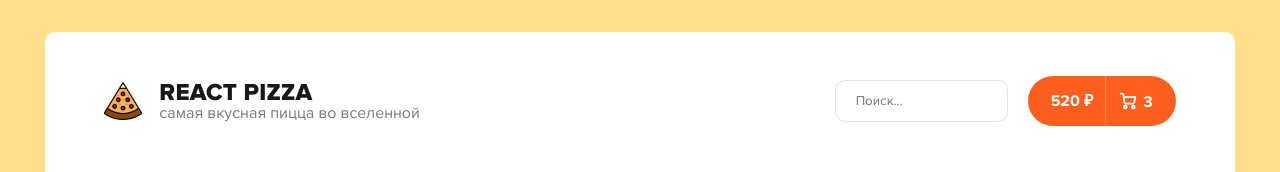
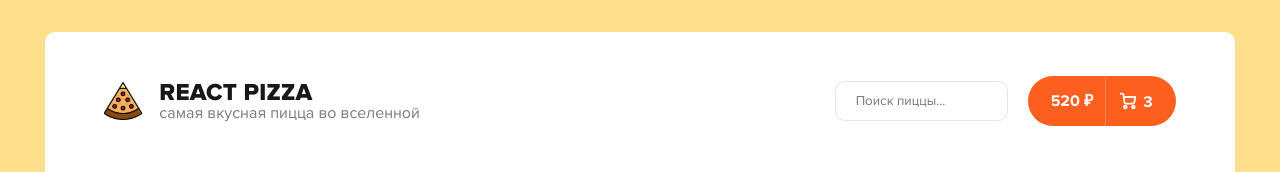
Before and after one commit to Dubovec-Vladislav/Pizza-app, a React (Create React App) app: page / in a window 1280 px wide. Shown: the top 172 px of the page. Built offline with nearby package versions, Linux system fonts and the light colour scheme; no server answers.

Commit message:
Updating search input

```diff
--- a/src/App.tsx
+++ b/src/App.tsx
@@ -1,4 +1,4 @@
-import React, { FC } from 'react'
+import React, { FC, useState } from 'react'
 import style from './App.module.scss'
 import Header from './components/Header/Header'
 import Main from './components/Main/Main'
@@ -7,9 +7,11 @@ import Basket from './components/Basket/Basket'
 import NotFoundPage from './components/UI/NotFoundPage/NotFoundPage'
 
 const App: FC = () => {
+  const [searchValue, setSearchValue] = useState('');
+
   return (
     <div className={style.wrapper}>
-      <Header />
+      <Header searchValue={searchValue} setSearchValue={setSearchValue} />
       <Routes>
         <Route path='/' element={<Main />} />
         <Route path='/basket' element={<Basket />} />
--- a/src/components/Header/Header.tsx
+++ b/src/components/Header/Header.tsx
@@ -3,23 +3,36 @@ import style from './Header.module.scss'
 import { Link } from 'react-router-dom'
 import Search from '../UI/Search/Search'
 
-const Header: FC = (props) => {
+interface HeaderProps {
+  searchValue: string,
+  setSearchValue: (searchValue: string) => void
+}
+
+const Header: FC<HeaderProps> = ({ searchValue, setSearchValue }) => {
   return (
     <header className={style.block}>
       <div className={style.body}>
         <Link to='/' className={style.logo}><img src="/img/Header/logo.svg" alt="logo" /></Link>
+
         <div className={style.text}>
           <div className={style.title}>REACT PIZZA</div>
           <div className={style.subTitle}>самая вкусная пицца во вселенной</div>
         </div>
-        <div className={style.searchOnBigDisplay}><Search /></div>
+
+        <div className={style.searchOnBigDisplay}>
+          <Search searchValue={searchValue} setSearchValue={setSearchValue} />
+        </div>
+
         <div className={style.counter}>
           <div className={style.cash}><Link to="#">520 ₽</Link></div>
           <div className={style.basket}>
             <Link to="/basket"><img src="/img/UI/cart.svg" alt="cart" /><span>3</span></Link>
           </div>
         </div>
-        <div className={style.searchOnSmallDisplay}><Search /></div>
+
+        <div className={style.searchOnSmallDisplay}>
+          <Search searchValue={searchValue} setSearchValue={setSearchValue} />
+        </div>
       </div>
     </header>
   );
--- a/src/components/UI/Search/Search.module.scss
+++ b/src/components/UI/Search/Search.module.scss
@@ -1,4 +1,9 @@
+.body {
+  position: relative;
+}
+
 .search {
+  max-height: 40px;
   margin: 0px 20px 0px 0px;
   padding: 12px 20px;
   border: 1px solid rgba(0, 0, 0, 0.1);
@@ -8,3 +13,48 @@
     width: 100%;
   }
 }
+
+.cross {
+  position: absolute;
+  width: 30px;
+  height: 100%;
+  top: 50%;
+  right: 10%;
+  transform: translate(0px, -50%);
+  cursor: pointer;
+
+  &:hover {
+
+    &::before,
+    &::after {
+      background-color: #646464;
+    }
+  }
+
+  &::before,
+  &::after {
+    content: '';
+    position: absolute;
+    top: 50%;
+    left: 50%;
+    background-color: #b1b1b1;
+    width: 16px;
+    height: 1.9px;
+    border-radius: 5px;
+    transition: 0.3s ease;
+
+  }
+
+  &::before {
+    transform: translate(-50%, -50%) rotate(45deg);
+  }
+
+  &::after {
+    transform: translate(-50%, -50%) rotate(-45deg);
+  }
+
+  @media (max-width: 426px) {
+    width: 40px;
+    right: 0;
+  }
+}
--- a/src/components/UI/Search/Search.tsx
+++ b/src/components/UI/Search/Search.tsx
@@ -1,9 +1,21 @@
 import React, { FC } from 'react'
 import style from './Search.module.scss'
 
-const Search: FC = (props) => {
+interface SearchProps {
+  searchValue: string,
+  setSearchValue: (searchValue: string) => void
+}
+
+const Search: FC<SearchProps> = ({ searchValue, setSearchValue }) => {
   return (
-    <input className={style.search} placeholder='Поиск...'></input>
+    <div className={style.body}>
+      <input className={style.search}
+        value={searchValue}
+        placeholder='Поиск пиццы...'
+        onChange={(e) => setSearchValue(e.target.value)}
+      ></input>
+      {searchValue ? <span className={style.cross} onClick={() => setSearchValue('')}></span> : ''}
+    </div>
   );
 };
 
```
